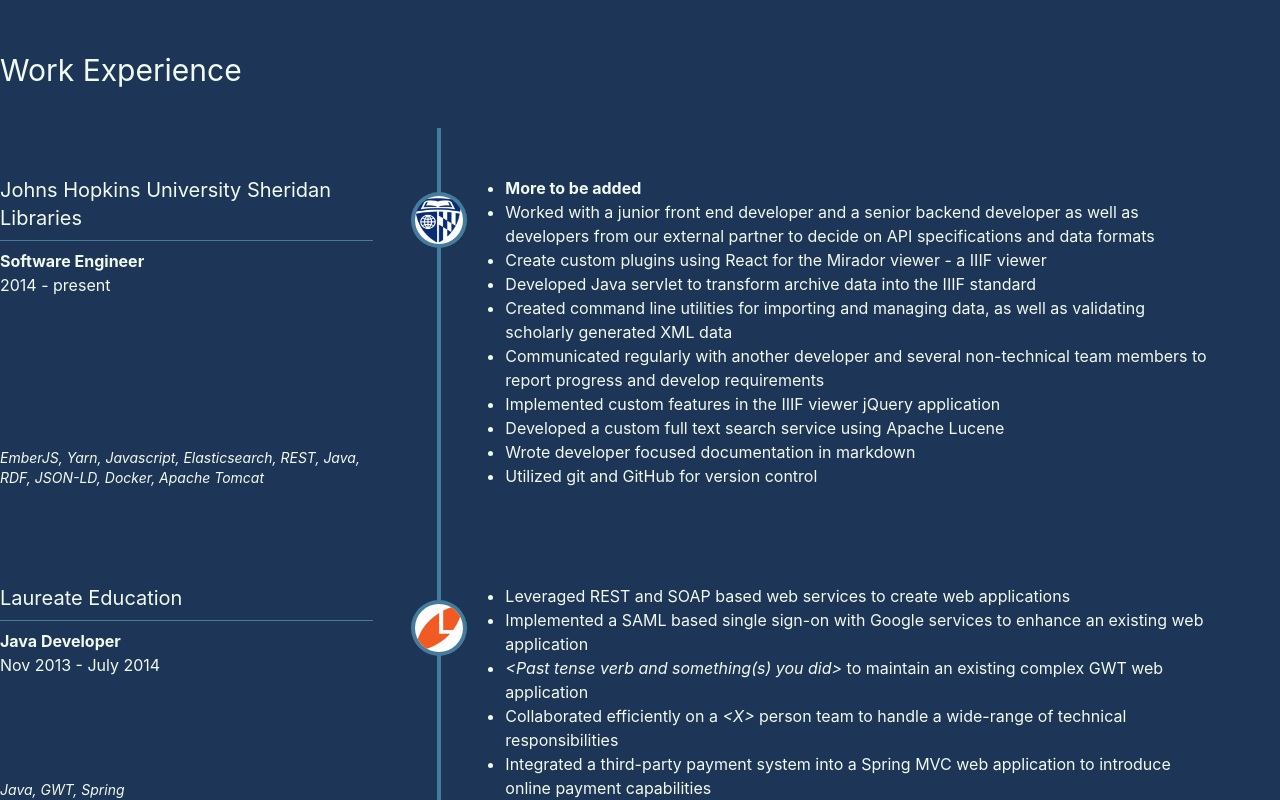
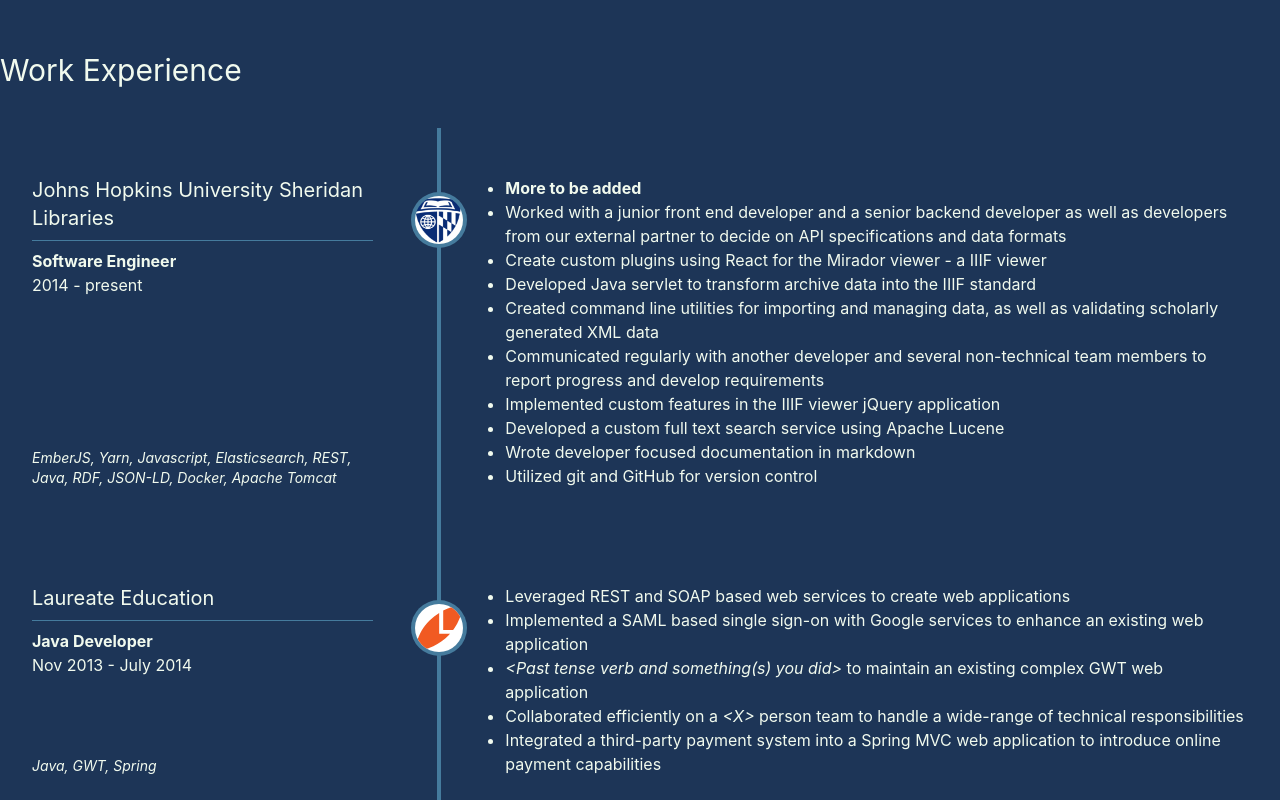
Before and after one commit to jabrah/jabrah-portfolio, a Next.js app: page / in a window 1280 px wide. Shown: the part 500-1300 px from the top of the page. Built offline with nearby package versions, Linux system fonts and the light colour scheme.

Commit message:
Adjust padding

```diff
--- a/components/xp/Experience.js
+++ b/components/xp/Experience.js
@@ -6,14 +6,14 @@
     <li className={styles['experience-item']}>
       <Icon logo={logo} altText={`${jobTitle} @ ${employer} icon`} />
       <div className="grid gap-8 grid-cols-3 divide-x-4">
-        <div className="flex flex-col py-12 pr-8">
+        <div className="flex flex-col py-12 px-8">
           <h3 className="text-xl">{employer}</h3>
           <hr className="my-2 border-myblue-300" />
           <div className="font-bold">{jobTitle}</div>
           <div>{timeline}</div>
           <div className="mt-auto italic text-sm">{tech}</div>
         </div>
-        <div className="col-span-2 py-12 px-16 border-myblue-300">
+        <div className="col-span-2 py-12 pl-16 pr-8 border-myblue-300">
           {children}
         </div>
       </div>
```
